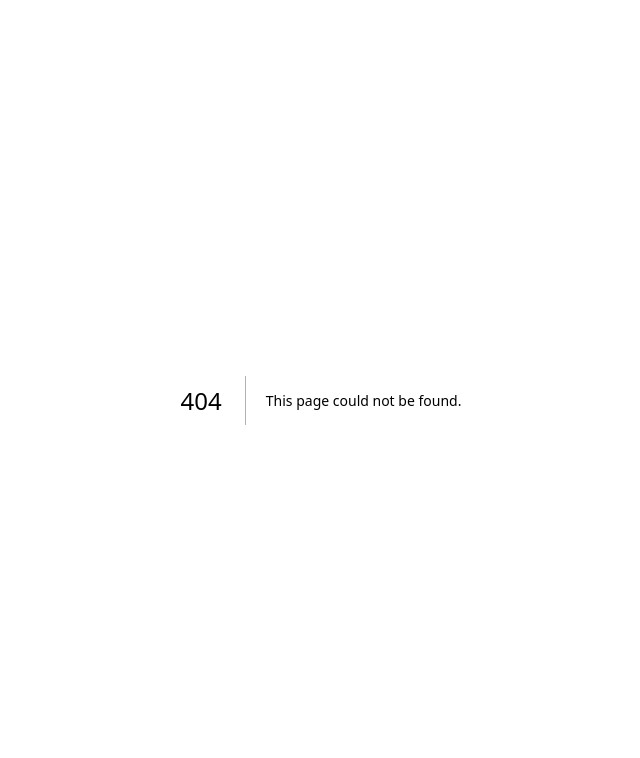
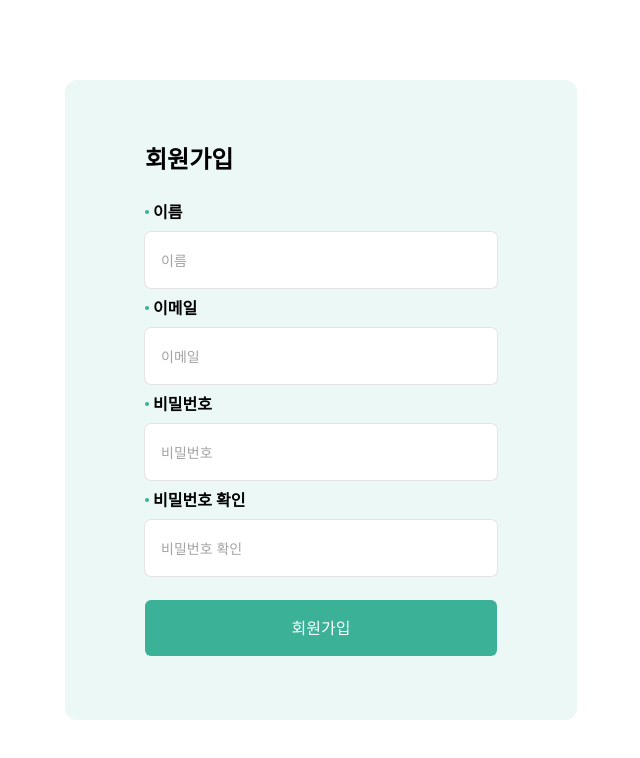
Before and after one commit to avokado-team/avokado-web, a Next.js app: page /signup in a window 1280 px wide. Before the commit this address had no page. Shown: the top 758 px of the page, without its empty margins (319-959 px from the left). Built offline with nearby package versions, Linux system fonts and the light colour scheme.

Commit message:
✨ Add signup page component with input fields and labels

```diff
--- /dev/null
+++ b/app/(auth)/signup/page.tsx
@@ -0,0 +1,51 @@
+"use client";
+
+import Input from "@/components/input";
+import Label from "@/components/label";
+
+export default function Login() {
+  return (
+    <div className="mx-auto max-w-lg text-black flex items-center justify-center h-screen">
+      <div className="flex flex-col gap-6 bg-[#ECF8F5] px-20 py-16 w-full rounded-xl">
+        <div className="flex flex-col gap-2">
+          <h1 className="font-bold text-2xl">회원가입</h1>
+        </div>
+        <form className="flex flex-col gap-2">
+          <Label name="이름" />
+          <Input
+            required
+            name="name"
+            type="text"
+            placeholder="이름"
+            errors={[]}
+          />
+          <Label name="이메일" />
+          <Input
+            required
+            name="email"
+            type="email"
+            placeholder="이메일"
+            errors={[]}
+          />
+          <Label name="비밀번호" />
+          <Input
+            required
+            name="password"
+            type="password"
+            placeholder="비밀번호"
+            errors={[]}
+          />
+          <Label name="비밀번호 확인" />
+          <Input
+            required
+            name="password"
+            type="password"
+            placeholder="비밀번호 확인"
+            errors={[]}
+          />
+          <button className="primary-btn h-14 mt-4">회원가입</button>
+        </form>
+      </div>
+    </div>
+  );
+}
```
